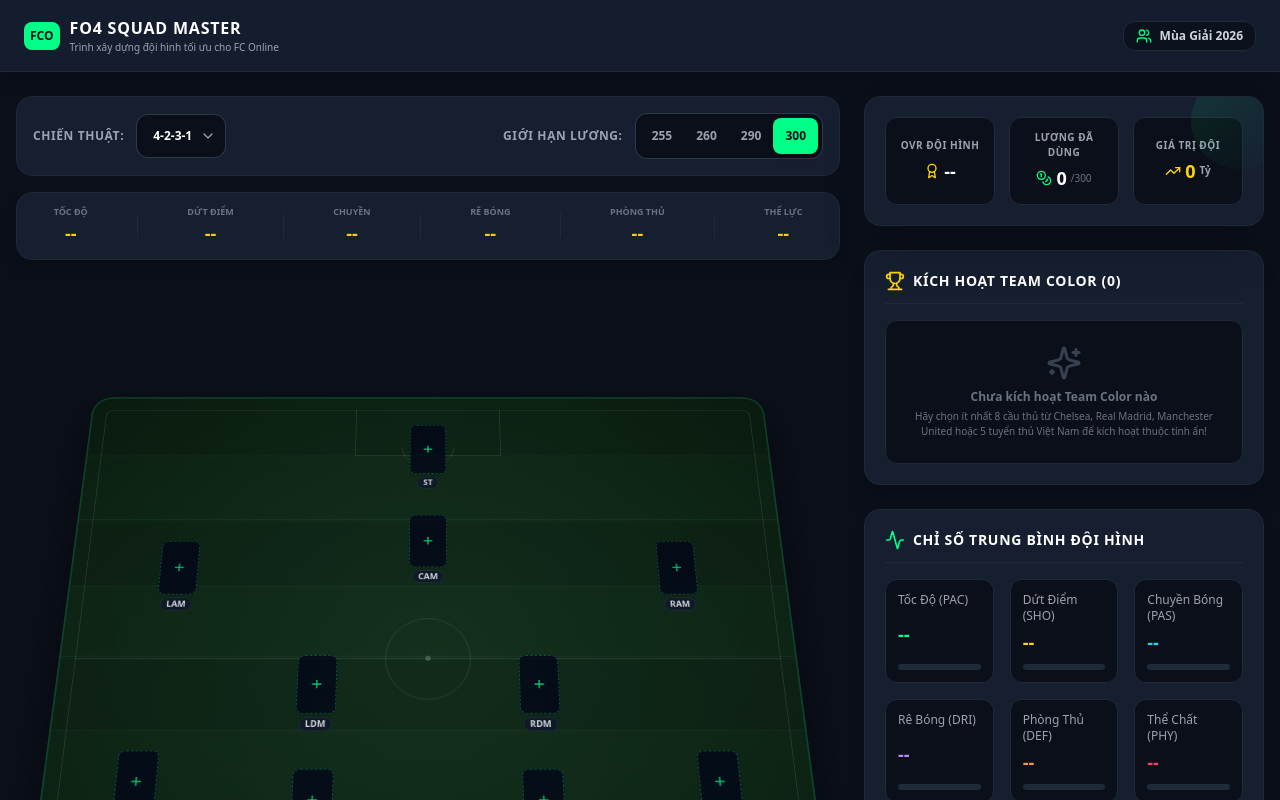
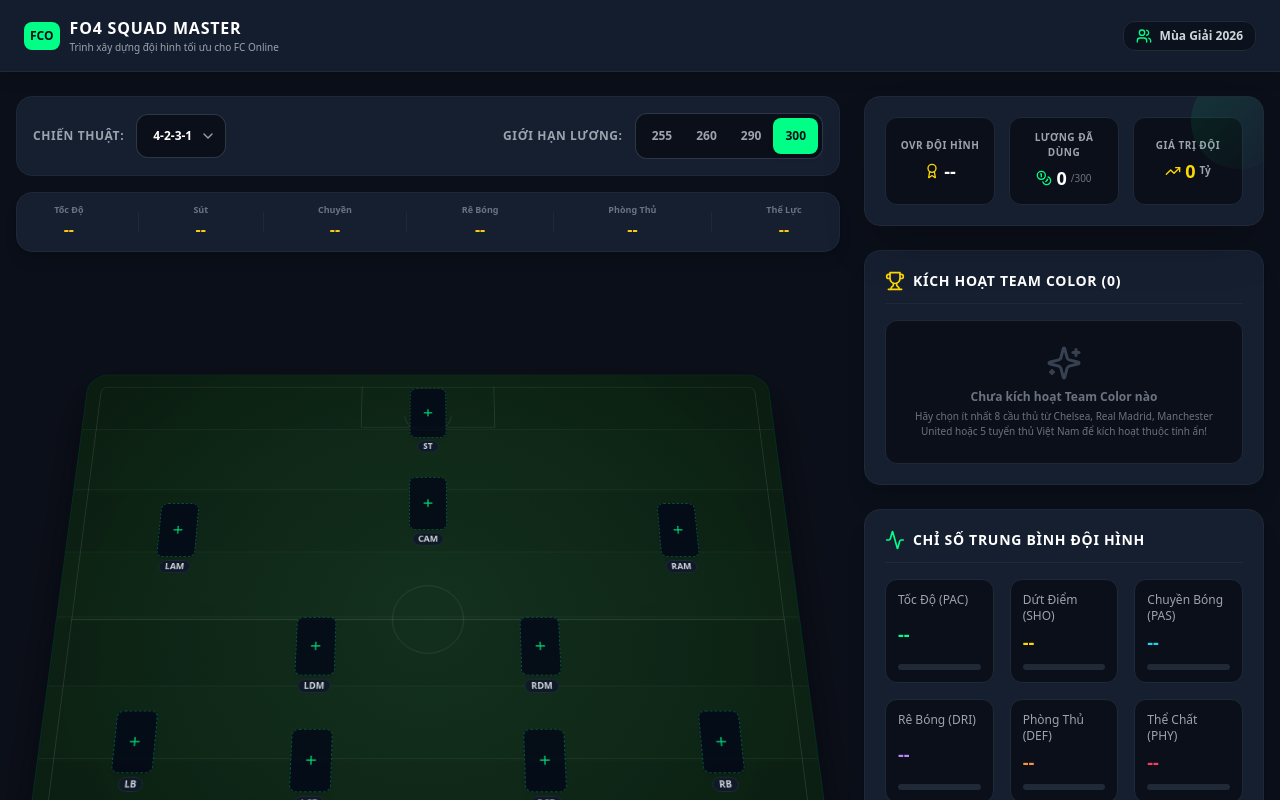
Before and after one commit to postlainaldo/build-fo4-postlain, a Next.js app: page / in a window 1280 px wide. Shown: the top 800 px of the page. Built offline with nearby package versions, Linux system fonts and the light colour scheme.

Commit message:
Update FootballField.tsx

```diff
--- a/src/components/FootballField.tsx
+++ b/src/components/FootballField.tsx
@@ -1,176 +1,70 @@
 'use client';
-
 import React, { useState } from 'react';
 import { Player, FormationName, PositionCoordinate } from '@/types';
 import { Plus, Trash2 } from 'lucide-react';
 
-interface FootballFieldProps {
-  formation: FormationName;
-  selectedPlayers: Record<number, Player | null>;
-  coordinates: PositionCoordinate[];
-  onSlotClick: (index: number) => void;
-  onRemovePlayer: (index: number, e: React.MouseEvent) => void;
-}
+interface FootballFieldProps { formation: FormationName; selectedPlayers: Record<number, Player | null>; coordinates: PositionCoordinate[]; onSlotClick: (index: number) => void; onRemovePlayer: (index: number, e: React.MouseEvent) => void; }
 
 const GET_SEASON_CARD_STYLE = (season: string) => {
-  switch (season) {
-    case 'ICON':
-      return {
-        bg: 'bg-gradient-to-b from-[#FFF59D] via-[#D4AF37] to-[#4E340E]',
-        border: 'border-2 border-[#FFE082] shadow-[0_0_12px_rgba(212,175,55,0.4)]',
-        text: 'text-black',
-        numText: 'text-[#4E340E]',
-        badgeBg: 'bg-black text-[#FFD700]',
-      };
-    case 'VNM':
-      return {
-        bg: 'bg-gradient-to-b from-[#FF5252] via-[#E53935] to-[#800000]',
-        border: 'border-2 border-[#FFD54F] shadow-[0_0_12px_rgba(255,82,82,0.4)]',
-        text: 'text-white',
-        numText: 'text-yellow-300',
-        badgeBg: 'bg-yellow-400 text-black',
-      };
-    case '24TOTY':
-      return {
-        bg: 'bg-gradient-to-b from-[#1A237E] via-[#0D1B2A] to-[#020617]',
-        border: 'border-2 border-[#00E5FF] shadow-[0_0_12px_rgba(0,229,255,0.5)]',
-        text: 'text-white',
-        numText: 'text-[#00FF87]',
-        badgeBg: 'bg-cyan-500 text-black',
-      };
-    case '23UCL':
-      return {
-        bg: 'bg-gradient-to-b from-[#0D47A1] via-[#1A237E] to-[#120E2E]',
-        border: 'border-2 border-[#42A5F5] shadow-[0_0_10px_rgba(66,165,245,0.4)]',
-        text: 'text-white',
-        numText: 'text-cyan-300',
-        badgeBg: 'bg-blue-600 text-white',
-      };
-    case 'CC':
-      return {
-        bg: 'bg-gradient-to-b from-[#ECEFF1] via-[#546E7A] to-[#263238]',
-        border: 'border-2 border-[#B0BEC5] shadow-[0_0_10px_rgba(176,190,197,0.3)]',
-        text: 'text-white',
-        numText: 'text-slate-300',
-        badgeBg: 'bg-slate-700 text-white',
-      };
-    default:
-      return {
-        bg: 'bg-gradient-to-b from-[#374151] to-[#111827]',
-        border: 'border-2 border-gray-600',
-        text: 'text-white',
-        numText: 'text-gray-300',
-        badgeBg: 'bg-gray-700 text-white',
-      };
-  }
+  if (season === 'ICON') return { bg: 'bg-gradient-to-b from-[#FFF59D] via-[#D4AF37] to-[#4E340E]', border: 'border-2 border-[#FFE082] shadow-[0_0_12px_rgba(212,175,55,0.4)]', text: 'text-black', numText: 'text-[#4E340E]', badgeBg: 'bg-black text-[#FFD700]' };
+  if (season === '24VB') return { bg: 'bg-gradient-to-b from-[#FF5252] via-[#E53935] to-[#800000]', border: 'border-2 border-[#FFD54F] shadow-[0_0_12px_rgba(255,82,82,0.4)]', text: 'text-white', numText: 'text-yellow-300', badgeBg: 'bg-yellow-400 text-black' };
+  if (season === '24TOTY') return { bg: 'bg-gradient-to-b from-[#1A237E] via-[#0D1B2A] to-[#020617]', border: 'border-2 border-[#00E5FF] shadow-[0_0_12px_rgba(0,229,255,0.5)]', text: 'text-white', numText: 'text-[#00FF87]', badgeBg: 'bg-cyan-500 text-black' };
+  if (season === '23UCL') return { bg: 'bg-gradient-to-b from-[#0D47A1] via-[#1A237E] to-[#120E2E]', border: 'border-2 border-[#42A5F5] shadow-[0_0_10px_rgba(66,165,245,0.4)]', text: 'text-white', numText: 'text-cyan-300', badgeBg: 'bg-blue-600 text-white' };
+  if (season === 'CC') return { bg: 'bg-gradient-to-b from-[#ECEFF1] via-[#546E7A] to-[#263238]', border: 'border-2 border-[#B0BEC5] shadow-[0_0_10px_rgba(176,190,197,0.3)]', text: 'text-white', numText: 'text-slate-300', badgeBg: 'bg-slate-700 text-white' };
+  return { bg: 'bg-gradient-to-b from-[#374151] to-[#111827]', border: 'border-2 border-gray-600', text: 'text-white', numText: 'text-gray-300', badgeBg: 'bg-gray-700 text-white' };
 };
 
-export default function FootballField({
-  selectedPlayers,
-  coordinates,
-  onSlotClick,
-  onRemovePlayer
-}: FootballFieldProps) {
+export default function FootballField({ selectedPlayers, coordinates, onSlotClick, onRemovePlayer }: FootballFieldProps) {
   const [imgErrors, setImgErrors] = useState<Record<number, boolean>>({});
+  const players = Object.values(selectedPlayers).filter((p): p is Player => p !== null);
 
-  // 1. TÍNH CHỈ SỐ TRUNG BÌNH ĐỂ HIỂN THỊ DẢI CHỈ SỐ GARENA SIÊU ĐẸP
-  const players = Object.values(selectedPlayers).filter((p): p is Player => p !== null);
-  const calculateAverageStat = (key: keyof Player['stats']) => {
-    if (players.length === 0) return 0;
-    const total = players.reduce((acc, p) => acc + p.stats[key], 0);
-    return Math.round(total / players.length);
-  };
+  const calcAvg = (k: keyof Player['stats']) => players.length === 0 ? 0 : Math.round(players.reduce((a, p) => a + p.stats[k], 0) / players.length);
+  const ap = calcAvg('pace'), as = calcAvg('shooting'), apa = calcAvg('passing'), ad = calcAvg('dribbling'), ade = calcAvg('defending'), aph = calcAvg('physicality');
 
-  const avgPace = calculateAverageStat('pace');
-  const avgShooting = calculateAverageStat('shooting');
-  const avgPassing = calculateAverageStat('passing');
-  const avgDribbling = calculateAverageStat('dribbling');
-  const avgDefending = calculateAverageStat('defending');
-  const avgPhysical = calculateAverageStat('physicality');
-
-  // Hàm tạo link Proxy thông minh giúp bypass tất cả tường lửa chống sao chép ảnh
-  const getProxyUrl = (url: string) => {
-    if (!url) return '';
-    const clean = url.replace(/^https?:\/\//, '');
-    return `https://wsrv.nl/?url=${clean}&we`;
-  };
-
-  const getStatColor = (val: number) => {
-    if (val >= 115) return 'text-[#FFD700]'; // Vàng bá chủ
-    if (val >= 105) return 'text-[#FF5252]'; // Đỏ xuất sắc
-    return 'text-yellow-400'; // Vàng thường
-  };
+  const getProxyUrl = (url: string) => url ? `https://wsrv.nl/?url=${url.replace(/^https?:\/\//, '')}&we` : '';
+  const getCol = (v: number) => v >= 115 ? 'text-[#FFD700]' : v >= 105 ? 'text-[#FF5252]' : 'text-yellow-400';
 
   return (
     <div className="w-full flex flex-col space-y-4">
-
-      {/* DẢI CHỈ SỐ SƠ LƯỢC SÂN ĐẤU CHUẨN GARENA */}
-      <div className="bg-fo4-card border border-gray-800 rounded-2xl p-3 shadow-lg flex justify-around items-center text-center">
-        <div>
-          <span className="text-[9px] text-gray-500 uppercase font-black block">Tốc Độ</span>
-          <span className={`text-base sm:text-lg font-black ${getStatColor(avgPace)}`}>{avgPace || '--'}</span>
-        </div>
-        <div className="border-l border-gray-800 h-6" />
-        <div>
-          <span className="text-[9px] text-gray-500 uppercase font-black block">Dứt Điểm</span>
-          <span className={`text-base sm:text-lg font-black ${getStatColor(avgShooting)}`}>{avgShooting || '--'}</span>
-        </div>
-        <div className="border-l border-gray-800 h-6" />
-        <div>
-          <span className="text-[9px] text-gray-500 uppercase font-black block font-sans">Chuyền</span>
-          <span className={`text-base sm:text-lg font-black ${getStatColor(avgPassing)}`}>{avgPassing || '--'}</span>
-        </div>
-        <div className="border-l border-gray-800 h-6" />
-        <div>
-          <span className="text-[9px] text-gray-500 uppercase font-black block">Rê Bóng</span>
-          <span className={`text-base sm:text-lg font-black ${getStatColor(avgDribbling)}`}>{avgDribbling || '--'}</span>
-        </div>
-        <div className="border-l border-gray-800 h-6" />
-        <div>
-          <span className="text-[9px] text-gray-500 uppercase font-black block">Phòng Thủ</span>
-          <span className={`text-base sm:text-lg font-black ${getStatColor(avgDefending)}`}>{avgDefending || '--'}</span>
-        </div>
-        <div className="border-l border-gray-800 h-6" />
-        <div>
-          <span className="text-[9px] text-gray-500 uppercase font-black block">Thể Lực</span>
-          <span className={`text-base sm:text-lg font-black ${getStatColor(avgPhysical)}`}>{avgPhysical || '--'}</span>
-        </div>
+      {/* Thống kê chỉ số dẹt đẹp phong cách Garena */}
+      <div className="bg-fo4-card border border-gray-800 rounded-2xl p-2.5 shadow-lg flex justify-around items-center text-center">
+        <div><span className="text-[9px] text-gray-500 font-black block">Tốc Độ</span><span className={`text-sm sm:text-base font-black ${getCol(ap)}`}>{ap || '--'}</span></div>
+        <div className="border-l border-gray-800 h-5" />
+        <div><span className="text-[9px] text-gray-500 font-black block">Sút</span><span className={`text-sm sm:text-base font-black ${getCol(as)}`}>{as || '--'}</span></div>
+        <div className="border-l border-gray-800 h-5" />
+        <div><span className="text-[9px] text-gray-500 font-black block">Chuyền</span><span className={`text-sm sm:text-base font-black ${getCol(apa)}`}>{apa || '--'}</span></div>
+        <div className="border-l border-gray-800 h-5" />
+        <div><span className="text-[9px] text-gray-500 font-black block">Rê Bóng</span><span className={`text-sm sm:text-base font-black ${getCol(ad)}`}>{ad || '--'}</span></div>
+        <div className="border-l border-gray-800 h-5" />
+        <div><span className="text-[9px] text-gray-500 font-black block">Phòng Thủ</span><span className={`text-sm sm:text-base font-black ${getCol(ade)}`}>{ade || '--'}</span></div>
+        <div className="border-l border-gray-800 h-5" />
+        <div><span className="text-[9px] text-gray-500 font-black block">Thể Lực</span><span className={`text-sm sm:text-base font-black ${getCol(aph)}`}>{aph || '--'}</span></div>
       </div>
 
-      {/* KHUNG ĐỘ NGHIÊNG 3D PHỐI CẢNH (Isometric Perspective View) */}
-      <div className="w-full [perspective:1000px] overflow-visible py-4 sm:py-6">
+      {/* THAY THẾ: Khung chứa [perspective:1000px] và overflow-visible để thẻ ST không bị cắt đầu */}
+      <div className="w-full [perspective:1000px] overflow-visible py-3 sm:py-5">
 
-        {/* Sân bóng nghiêng 20 độ */}
-        <div className="relative w-full aspect-[4/3.3] bg-field-texture border-2 border-emerald-500/20 rounded-3xl shadow-[0_20px_50px_rgba(0,0,0,0.5)] [transform:rotateX(20deg)] origin-bottom transition-all duration-300">
-
-          {/* Các vạch cỏ sọc ngang 3D */}
-          <div className="absolute inset-0 bg-gradient-to-b from-transparent via-[#142D1F]/20 to-transparent pointer-events-none rounded-3xl" />
-          <div className="absolute inset-x-0 top-0 bottom-0 pointer-events-none flex flex-col justify-between rounded-3xl overflow-hidden">
-            <div className="h-[12%] bg-black/10 border-b border-white/5" />
-            <div className="h-[12%] bg-transparent border-b border-white/5" />
-            <div className="h-[12%] bg-black/10 border-b border-white/5" />
-            <div className="h-[12%] bg-transparent border-b border-white/5" />
-            <div className="h-[12%] bg-black/10 border-b border-white/5" />
-            <div className="h-[12%] bg-transparent border-b border-white/5" />
-            <div className="h-[12%] bg-black/10 border-b border-white/5" />
-            <div className="h-[12%] bg-transparent" />
+        {/* LỚP SÂN CỎ 3D: Có overflow-hidden để bo tròn viền cỏ */}
+        <div className="relative w-full aspect-[4/3.05] bg-field-texture border border-emerald-950 rounded-3xl shadow-[0_20px_50px_rgba(0,0,0,0.5)] [transform:rotateX(20deg)] origin-bottom overflow-hidden">
+          {/* Các vạch cỏ sọc ngang 3D bên trong */}
+          <div className="absolute inset-0 bg-gradient-to-b from-transparent via-[#142D1F]/10 to-transparent pointer-events-none" />
+          <div className="absolute inset-x-0 top-0 bottom-0 flex flex-col justify-between rounded-3xl overflow-hidden">
+            <div className="h-[12%] bg-black/5 border-b border-white/5" /><div className="h-[12%] bg-transparent border-b border-white/5" /><div className="h-[12%] bg-black/5 border-b border-white/5" /><div className="h-[12%] bg-transparent border-b border-white/5" /><div className="h-[12%] bg-black/5 border-b border-white/5" /><div className="h-[12%] bg-transparent border-b border-white/5" /><div className="h-[12%] bg-black/5 border-b border-white/5" /><div className="h-[12%] bg-transparent" />
           </div>
-
-          {/* Các đường kẻ vạch trên sân bóng */}
+          {/* Các đường kẻ vạch vòm cấm địa */}
           <div className="absolute inset-x-0 top-0 bottom-0 pointer-events-none">
             <div className="absolute inset-4 border border-white/10 rounded-lg" />
             <div className="absolute top-1/2 left-4 right-4 h-0 border-t border-white/10" />
-            <div className="absolute top-1/2 left-1/2 -translate-x-1/2 -translate-y-1/2 w-24 h-24 border border-white/10 rounded-full" />
-            <div className="absolute top-1/2 left-1/2 -translate-x-1/2 -translate-y-1/2 w-1.5 h-1.5 bg-white/20 rounded-full" />
+            <div className="absolute top-1/2 left-1/2 -translate-x-1/2 -translate-y-1/2 w-20 h-20 border border-white/10 rounded-full" />
+            <div className="absolute top-4 left-1/2 -translate-x-1/2 w-40 h-14 border-b border-x border-white/10" />
+            <div className="absolute top-[56px] left-1/2 -translate-x-1/2 w-14 h-5 border border-t-0 border-white/10 rounded-b-full" />
+            <div className="absolute bottom-4 left-1/2 -translate-x-1/2 w-40 h-14 border-t border-x border-white/10" />
+            <div className="absolute bottom-[56px] left-1/2 -translate-x-1/2 w-14 h-5 border border-b-0 border-white/10 rounded-t-full" />
+          </div>
+        </div>
 
-            <div className="absolute top-4 left-1/2 -translate-x-1/2 w-44 h-16 border-b border-x border-white/10" />
-            <div className="absolute top-[68px] left-1/2 -translate-x-1/2 w-16 h-6 border border-t-0 border-white/10 rounded-b-full" />
-
-            <div className="absolute bottom-4 left-1/2 -translate-x-1/2 w-44 h-16 border-t border-x border-white/10" />
-            <div className="absolute bottom-[68px] left-1/2 -translate-x-1/2 w-16 h-6 border border-b-0 border-white/10 rounded-t-full" />
-          </div>
-
-          {/* Sắp xếp các thẻ cầu thủ lên sơ đồ */}
+        {/* LỚP CẦU THỦ 3D: Có overflow-visible để thẻ ST thoải mái vươn ra ngoài mà không bị cắt đầu */}
+        <div className="absolute inset-0 [transform:rotateX(20deg)] origin-bottom overflow-visible pointer-events-none">
           {coordinates.map((pos, idx) => {
             const player = selectedPlayers[idx];
             const style = player ? GET_SEASON_CARD_STYLE(player.season) : null;
@@ -179,80 +73,42 @@ export default function FootballField({
             return (
               <div
                 key={idx}
-                style={{
-                  top: pos.top,
-                  left: pos.left,
-                  // ĐỒ HỌA 3D: Xoay ngược -20deg để thẻ dựng đứng 3D vuông góc với mắt
-                  transform: 'translate(-50%, -50%) rotateX(-20deg)'
-                }}
-                className="absolute z-10 flex flex-col items-center justify-center transition-all duration-300 ease-out cursor-pointer active:scale-95 group"
+                style={{ top: pos.top, left: pos.left, transform: 'translate(-50%, -50%) rotateX(-20deg)' }}
+                className="absolute z-10 flex flex-col items-center justify-center transition-all cursor-pointer active:scale-95 group pointer-events-auto"
                 onClick={() => onSlotClick(idx)}
               >
                 {player && style ? (
                   <div className="relative flex flex-col items-center">
+                    <button onClick={(e) => onRemovePlayer(idx, e)} className="absolute -top-3.5 -right-3.5 bg-red-600 text-white rounded-full p-1 shadow border border-red-950 z-30 opacity-100 md:opacity-0 md:group-hover:opacity-100 cursor-pointer"><Trash2 className="w-3.5 h-3.5" /></button>
 
-                    {/* Nút xoá */}
-                    <button
-                      onClick={(e) => onRemovePlayer(idx, e)}
-                      className="absolute -top-3.5 -right-3.5 bg-red-600 hover:bg-red-500 text-white rounded-full p-1.5 shadow-xl border border-red-950 z-30 transition opacity-100 md:opacity-0 md:group-hover:opacity-100 cursor-pointer"
-                      title="Xoá cầu thủ"
-                    >
-                      <Trash2 className="w-3.5 h-3.5" />
-                    </button>
+                    <div className={`relative flex flex-col items-center ${style.bg} ${style.border} rounded-t-xl rounded-b-md w-13 md:w-[68px] aspect-[1/1.42] overflow-hidden`}>
+                      <div className="flex items-center justify-between w-full text-[9px] md:text-xs font-black px-1.5 pt-0.5"><span className={style.numText}>{player.rating}</span><span className="text-[7.5px] bg-black/45 text-white px-0.5 rounded scale-90">{player.salary}</span></div>
+                      <div className={`text-[6.5px] font-black px-1 rounded ${style.badgeBg} uppercase scale-90`}>{player.season}</div>
 
-                    {/* THẺ ĐỒ HỌA 3D CHUẨN FC ONLINE */}
-                    <div className={`relative flex flex-col items-center ${style.bg} ${style.border} rounded-t-xl rounded-b-md w-14 md:w-[70px] aspect-[1/1.42] overflow-hidden`}>
-
-                      {/* Chỉ số OVR & Lương */}
-                      <div className="flex items-center justify-between w-full text-[9px] md:text-xs font-black px-1.5 pt-0.5 md:pt-1">
-                        <span className={style.numText}>{player.rating}</span>
-                        <span className="text-[7.5px] md:text-[9px] bg-black/45 text-white px-0.5 py-0.2 rounded font-extrabold border border-white/10 scale-90">
-                          {player.salary}
-                        </span>
-                      </div>
-
-                      {/* Logo Mùa Thẻ */}
-                      <div className={`text-[6.5px] md:text-[8px] font-black px-1 rounded ${style.badgeBg} uppercase tracking-wider scale-90`}>
-                        {player.season}
-                      </div>
-
-                      {/* Vùng chứa ảnh chân dung */}
                       <div className="flex-1 w-full flex items-end justify-center relative mt-0.5">
-
-                        {/* Silhouette SVG phát sáng */}
-                        <div className="absolute inset-0 flex items-end justify-center opacity-40 z-0">
-                          <svg className="w-10 h-10 text-white/40" fill="currentColor" viewBox="0 0 24 24">
-                            <path d="M12 12c2.21 0 4-1.79 4-4s-1.79-4-4-4-4 1.79-4 4 1.79 4 4 4zm0 2c-2.67 0-8 1.34-8 4v2h16v-2c0-2.66-5.33-4-8-4z" />
-                          </svg>
-                        </div>
-
-                        {/* Tải qua Proxy thông minh vượt tường lửa */}
+                        <div className="absolute inset-0 flex items-end justify-center opacity-30 z-0"><svg className="w-8 h-8 text-white" fill="currentColor" viewBox="0 0 24 24"><path d="M12 12c2.21 0 4-1.79 4-4s-1.79-4-4-4-4 1.79-4 4 1.79 4 4 4zm0 2c-2.67 0-8 1.34-8 4v2h16v-2c0-2.66-5.33-4-8-4z" /></svg></div>
                         {player.image && !hasImgError ? (
                           <img
                             src={getProxyUrl(player.image)}
-                            alt={player.displayName}
+                            alt={player.name}
                             className="w-full h-[95%] object-contain relative z-10 scale-125 translate-y-1 transform transition duration-300 hover:scale-135"
                             onError={() => {
                               setImgErrors(prev => ({ ...prev, [idx]: true }));
                             }}
                           />
                         ) : null}
-
                       </div>
 
-                      {/* Vị trí đá */}
                       <div className="w-full text-center bg-black/40 py-0.5 text-[7px] md:text-[8.5px] font-bold text-[#00FF87] border-t border-white/10 z-20 scale-95">
                         {pos.role}
                       </div>
                     </div>
 
-                    {/* Tên Cầu Thủ */}
                     <div className="mt-1.5 bg-slate-900/90 backdrop-blur-md border border-gray-800 text-[8.5px] md:text-xs font-bold py-0.5 px-1.5 rounded-full text-center max-w-[80px] md:max-w-[100px] truncate shadow">
                       {player.displayName}
                     </div>
                   </div>
                 ) : (
-                  // Trạng thái trống
                   <div className="flex flex-col items-center">
                     <div className="w-9 h-11 md:w-11 md:h-[72px] bg-slate-950/80 border border-dashed border-emerald-500/40 hover:border-[#00FF87] rounded-lg flex items-center justify-center text-[#00FF87] shadow-lg transition active:scale-90">
                       <Plus className="w-4 h-4 animate-pulse" />
@@ -266,6 +122,7 @@ export default function FootballField({
             );
           })}
         </div>
+
       </div>
     </div>
   );
```
